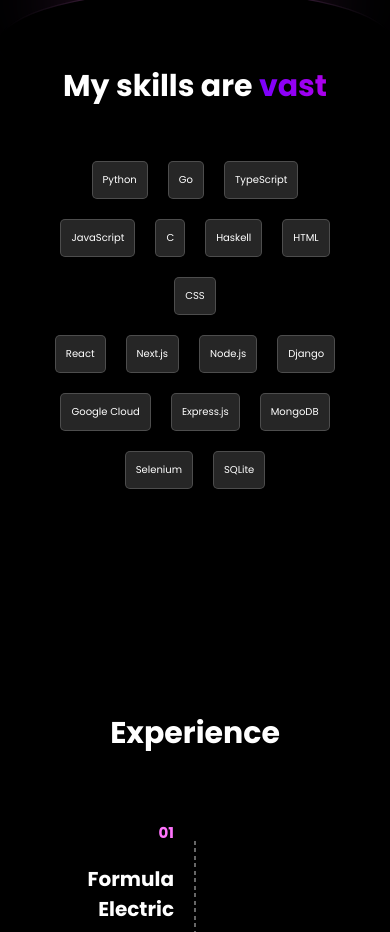
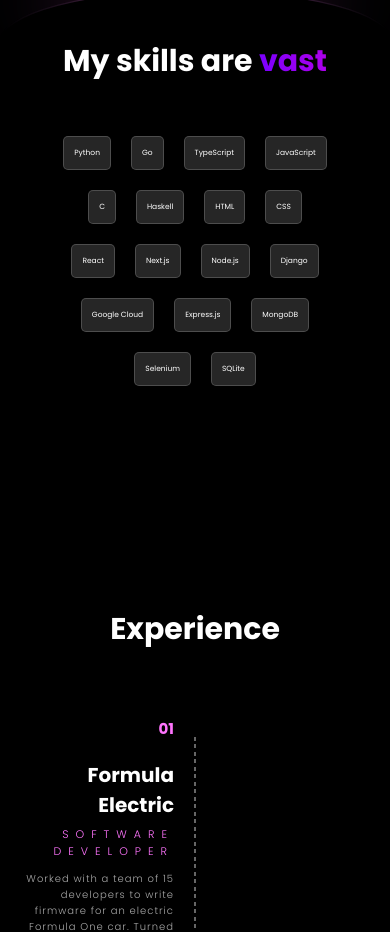
Before and after one commit to AndrewI26/portfolio, a Next.js app: page / in a window 390 px wide. Shown: the part 801-1733 px from the top of the page. Built offline with nearby package versions, Linux system fonts and the light colour scheme.

Commit message:
css changes

```diff
--- a/src/app/components/Skills.tsx
+++ b/src/app/components/Skills.tsx
@@ -22,7 +22,7 @@ export default function Skills() {
 
     const Skill = ({skill}:{skill:string}) => {
         return (
-            <div className="skill-tag">
+            <div id="skill" className="skill-tag">
                 {skill}
             </div>
         )
--- a/src/app/globals.css
+++ b/src/app/globals.css
@@ -152,4 +152,7 @@ h1, h3, h6, p {
   #nav {
     visibility: hidden;
   }
+  #skill {
+    font-size: .75em;
+  }
 }
--- a/src/app/styles/skills.css
+++ b/src/app/styles/skills.css
@@ -1,4 +1,5 @@
 #skills {
+    margin-top: -10vh;
     padding: 0 10vw;
     z-index: 1000;
 }
```
